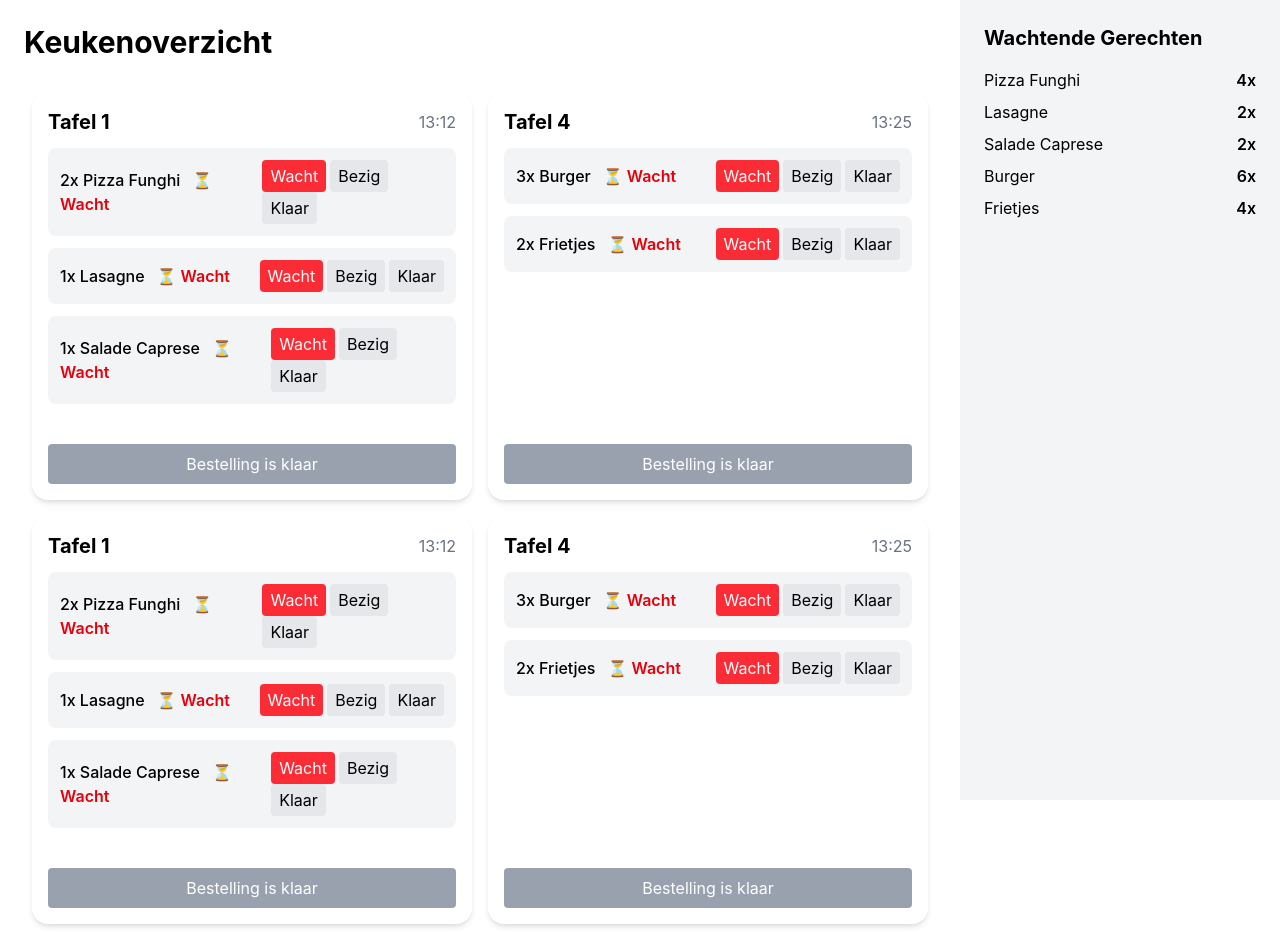
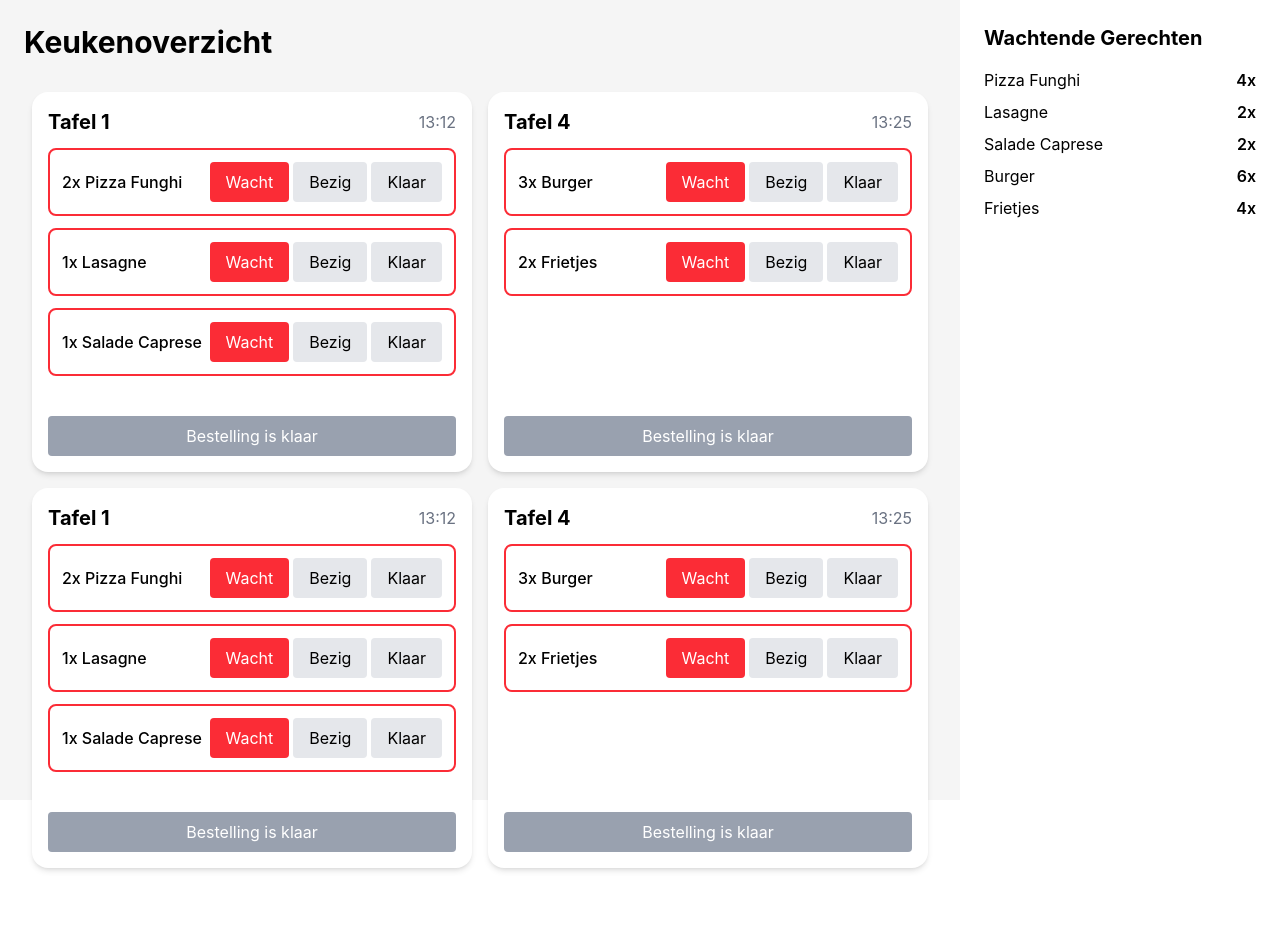
Before and after one commit to cassandrakhaya/ManagerSide-Frontend, a React (Vite) app: page /keuken in a window 1280 px wide. After the commit the page ends 876 px from the top, so only its background shows below. Built offline with nearby package versions, Linux system fonts and the light colour scheme.

Commit message:
Verbeterde versie

```diff
--- a/src/components/OrderCard.jsx
+++ b/src/components/OrderCard.jsx
@@ -15,27 +15,14 @@ const OrderCard = ({ order }) => {
 
   const allDone = items.every(item => item.status === "done");
 
-  const getStatusLabel = (status) => {
-    switch (status) {
-      case "waiting":
-        return "⏳ Wacht";
-      case "inProgress":
-        return "🔥 Bezig";
-      case "done":
-        return "✅ Klaar";
-      default:
-        return "";
-    }
-  };
-
   const getStatusClass = (status) => {
     switch (status) {
       case "waiting":
-        return "text-red-600 font-semibold";
+        return "border-red-500"; // Rood voor 'wacht'
       case "inProgress":
-        return "text-yellow-600 font-semibold";
+        return "border-yellow-400"; // Oranje voor 'bezig'
       case "done":
-        return "text-green-600 font-semibold";
+        return "border-green-500"; // Groen voor 'klaar'
       default:
         return "";
     }
@@ -50,37 +37,31 @@ const OrderCard = ({ order }) => {
 
       <ul className="space-y-3 flex-grow">
         {items.map((item, index) => (
-          <li key={index} className="bg-gray-100 p-3 rounded-lg">
+          <li
+            key={index}
+            className={`p-3 rounded-lg border-2 ${getStatusClass(item.status)}`}
+          >
             <div className="flex justify-between items-center">
               <div>
                 <span className="font-medium">
                   {item.quantity}x {item.name}
                 </span>
-                <span className={`ml-3 ${getStatusClass(item.status)}`}>
-                  {getStatusLabel(item.status)}
-                </span>
               </div>
               <div className="space-x-1">
                 <button
-                  className={`px-2 py-1 rounded ${
-                    item.status === "waiting" ? "bg-red-500 text-white" : "bg-gray-200"
-                  }`}
+                  className={`px-4 py-2 rounded ${item.status === "waiting" ? "bg-red-500 text-white" : "bg-gray-200"}`}
                   onClick={() => updateStatus(index, "waiting")}
                 >
                   Wacht
                 </button>
                 <button
-                  className={`px-2 py-1 rounded ${
-                    item.status === "inProgress" ? "bg-yellow-400 text-white" : "bg-gray-200"
-                  }`}
+                  className={`px-4 py-2 rounded ${item.status === "inProgress" ? "bg-yellow-400 text-white" : "bg-gray-200"}`}
                   onClick={() => updateStatus(index, "inProgress")}
                 >
                   Bezig
                 </button>
                 <button
-                  className={`px-2 py-1 rounded ${
-                    item.status === "done" ? "bg-green-500 text-white" : "bg-gray-200"
-                  }`}
+                  className={`px-4 py-2 rounded ${item.status === "done" ? "bg-green-500 text-white" : "bg-gray-200"}`}
                   onClick={() => updateStatus(index, "done")}
                 >
                   Klaar
@@ -93,9 +74,7 @@ const OrderCard = ({ order }) => {
 
       <div className="mt-4 text-right">
         <button
-          className={`w-full px-4 py-2 rounded text-white ${
-            allDone ? "bg-green-600 hover:bg-green-700" : "bg-gray-400 cursor-not-allowed"
-          }`}
+          className={`w-full px-4 py-2 rounded text-white ${allDone ? "bg-green-600 hover:bg-green-700" : "bg-gray-400 cursor-not-allowed"}`}
           disabled={!allDone}
         >
           Bestelling is klaar
--- a/src/pages/KitchenDashboard.jsx
+++ b/src/pages/KitchenDashboard.jsx
@@ -59,7 +59,7 @@ const KitchenDashboard = () => {
   }, [orders]);
 
   return (
-    <div className="flex h-screen">
+    <div className="flex h-screen bg-[#F5F5F5]"> {/* Lichtgrijze achtergrond voor de pagina */}
       <div className="w-3/4 p-6 flex flex-wrap">
         <h1 className="text-3xl font-bold mb-6 w-full">Keukenoverzicht</h1>
         {orders.map((order, index) => (
@@ -70,7 +70,7 @@ const KitchenDashboard = () => {
       </div>
 
       {/* Zijbalk met wachtende gerechten */}
-      <div className="w-1/4 bg-gray-100 p-6 flex flex-col">
+      <div className="w-1/4 bg-white p-6 flex flex-col"> {/* Wit voor de zijbalk */}
         <h2 className="text-xl font-bold mb-4">Wachtende Gerechten</h2>
         <ul className="flex-grow">
           {Object.entries(waitingItems).map(([itemName, quantity]) => (
```
Also changed, not shown: src/styling/OrderCard.css (added, +111 -0 lines).
